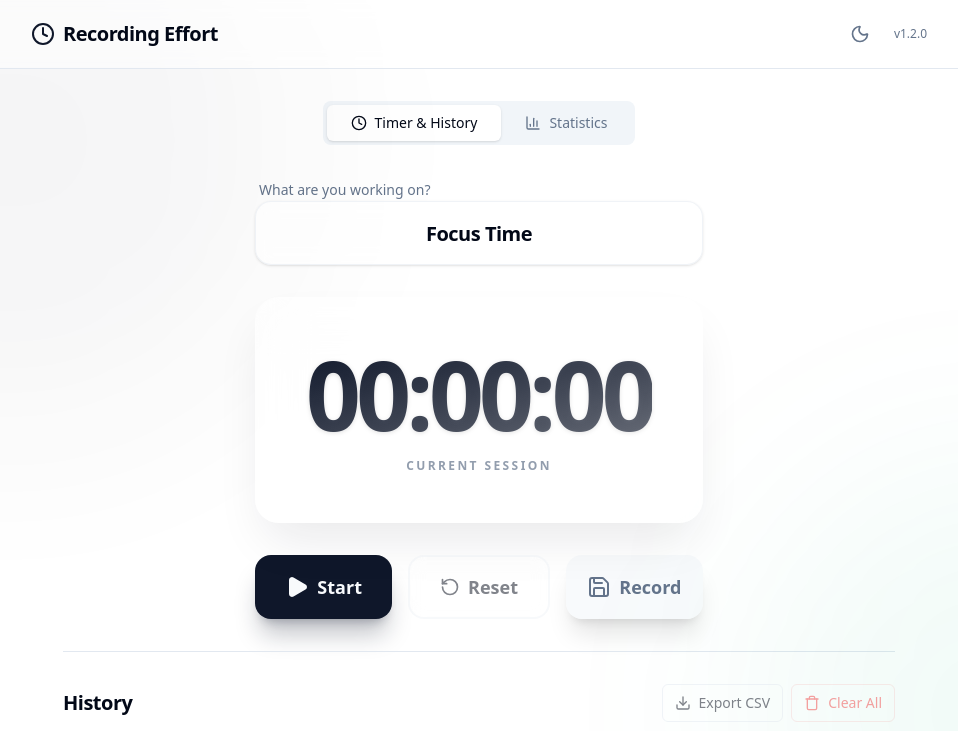
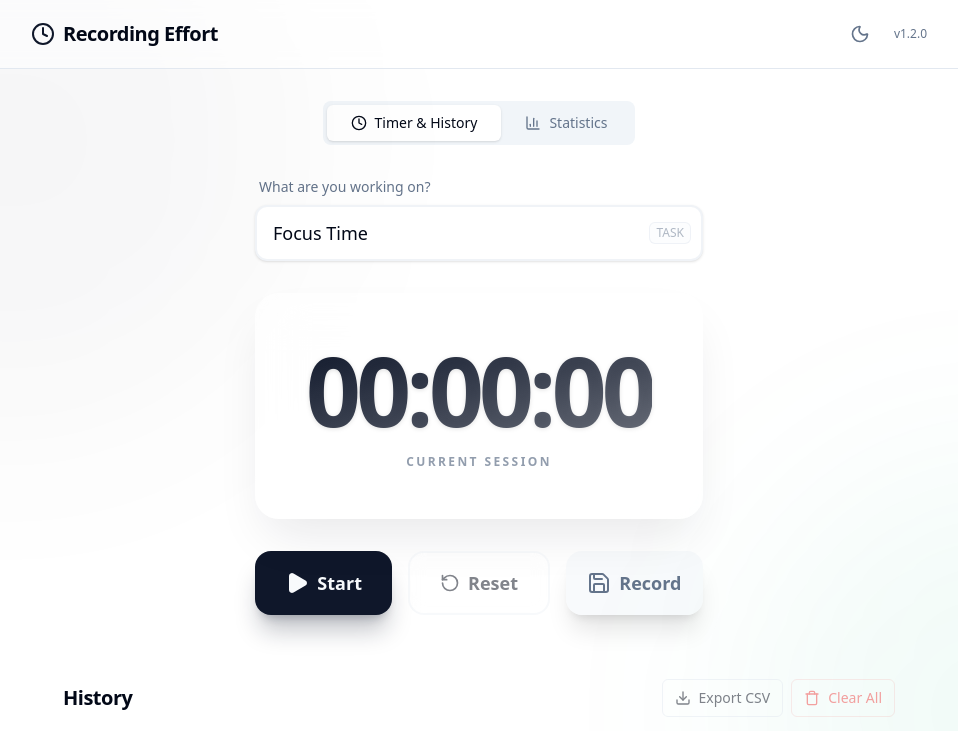
Before and after one commit to PyKataRyst/Recording-Effort, a React (Vite) app: page / in a window 1280 px wide. Shown: the top 731 px of the page, without its empty margins (161-1119 px from the left). Built offline with nearby package versions, Linux system fonts and the light colour scheme.

Commit message:
feat(ui): enhance task summary cards with today and avg metrics

```diff
--- a/src/App.tsx
+++ b/src/App.tsx
@@ -275,15 +275,38 @@ function useHistory() {
       dateKeys.push(d.toISOString().slice(0, 10))
     }
 
-    // Identify top tasks (top 5 by total duration)
-    const taskTotalDurations: { [key: string]: number } = {}
+    const taskDetails: { [key: string]: { totalDuration: number, todayDuration: number, activeDates: Set<string> } } = {}
+
+    // Helper to get local date string YYYY-MM-DD
+    const getTodayStr = () => {
+      const d = new Date()
+      return d.toLocaleDateString('sv') // 'sv' locale uses ISO format YYYY-MM-DD
+    }
+    const todayStr = getTodayStr()
+
     records.forEach(r => {
-      taskTotalDurations[r.taskName] = (taskTotalDurations[r.taskName] || 0) + r.duration
+      if (!taskDetails[r.taskName]) {
+        taskDetails[r.taskName] = { totalDuration: 0, todayDuration: 0, activeDates: new Set() }
+      }
+
+      const details = taskDetails[r.taskName]
+      details.totalDuration += r.duration
+      details.activeDates.add(r.date)
+
+      // Check if record is from today (comparing YYYY-MM-DD strings)
+      if (r.date === todayStr) {
+        details.todayDuration += r.duration
+      }
     })
 
     // Create sorted summary array
-    const taskSummaries = Object.entries(taskTotalDurations)
-      .map(([name, totalDuration]) => ({ name, totalDuration }))
+    const taskSummaries = Object.entries(taskDetails)
+      .map(([name, details]) => ({
+        name,
+        totalDuration: details.totalDuration,
+        todayDuration: details.todayDuration,
+        averageDuration: details.activeDates.size > 0 ? details.totalDuration / details.activeDates.size : 0
+      }))
       .sort((a, b) => b.totalDuration - a.totalDuration)
 
     const topTasks = taskSummaries
@@ -532,7 +555,7 @@ function HistoryTable({ records, onDelete, onClear, onExport }: HistoryTableProp
   )
 }
 
-function TaskSummaryCards({ summaries }: { summaries: { name: string, totalDuration: number }[] }) {
+function TaskSummaryCards({ summaries }: { summaries: { name: string, totalDuration: number, todayDuration: number, averageDuration: number }[] }) {
   // Colors for styling - simple cycling or hashing could differ from chart but totally fine
   const gradients = [
     "from-emerald-500/20 to-teal-500/5 hover:to-teal-500/10 border-emerald-500/20",
@@ -546,15 +569,18 @@ function TaskSummaryCards({ summaries }: { summaries: { name: string, totalDurat
     <div className="grid grid-cols-1 sm:grid-cols-2 lg:grid-cols-3 xl:grid-cols-4 gap-4 w-full">
       {summaries.map((task, index) => {
         const style = gradients[index % gradients.length]
+        const hasActivityToday = task.todayDuration > 0
+
         return (
           <div
             key={task.name}
             className={cn(
-              "rounded-2xl p-5 border backdrop-blur-sm shadow-sm transition-all hover:scale-[1.02] hover:shadow-md bg-gradient-to-br",
+              "rounded-2xl p-5 border backdrop-blur-sm shadow-sm transition-all hover:scale-[1.02] hover:shadow-md bg-gradient-to-br flex flex-col gap-4",
               style
             )}
           >
-            <div className="flex items-center gap-3 mb-2">
+            {/* Header */}
+            <div className="flex items-center gap-3">
               <div className="bg-background/80 p-2 rounded-lg shadow-sm">
                 <BarChart3 className="w-4 h-4 text-foreground/80" />
               </div>
@@ -563,16 +589,31 @@ function TaskSummaryCards({ summaries }: { summaries: { name: string, totalDurat
               </h3>
             </div>
 
-            <div className="flex items-baseline gap-1 mt-1">
-              <span className="text-2xl font-black tabular-nums tracking-tighter">
-                {formatDurationShort(task.totalDuration).split(' ')[0]}
-              </span>
-              <span className="text-sm text-muted-foreground font-medium">
-                {formatDurationShort(task.totalDuration).split(' ')[1]}
-              </span>
+            {/* Main Highlight: Today */}
+            <div className="space-y-1">
+              <div className="text-[10px] uppercase font-bold text-muted-foreground opacity-90 tracking-widest flex items-center gap-2">
+                Today <span className={cn("w-1.5 h-1.5 rounded-full inline-block", hasActivityToday ? "bg-primary/70 animate-pulse" : "bg-muted")} />
               </div>
-            <div className="text-[10px] uppercase font-bold text-muted-foreground mt-1 opacity-70 tracking-widest">
-              Total Duration
+              <div className={cn(
+                "text-3xl font-black tabular-nums tracking-tighter",
+                hasActivityToday ? "text-foreground" : "text-muted-foreground/40"
+              )}>
+                {hasActivityToday ? formatDurationShort(task.todayDuration) : "No activity"}
+              </div>
+            </div>
+
+            <div className="h-px bg-foreground/10 w-full" />
+
+            {/* Sub Stats: Total & Avg */}
+            <div className="grid grid-cols-2 gap-2 text-xs">
+              <div>
+                <div className="text-muted-foreground/70 font-medium mb-0.5">Total</div>
+                <div className="font-bold tabular-nums text-foreground/80">{formatDurationShort(task.totalDuration)}</div>
+              </div>
+              <div className="text-right">
+                <div className="text-muted-foreground/70 font-medium mb-0.5">Daily Avg</div>
+                <div className="font-bold tabular-nums text-foreground/80">{formatDurationShort(task.averageDuration || 0)}</div>
+              </div>
             </div>
           </div>
         )
@@ -784,30 +825,34 @@ function App() {
         </div>
 
         {activeTab === 'record' ? (
-          <>
-            <section className="w-full flex flex-col items-center gap-8 animate-in fade-in slide-in-from-bottom-4 duration-500">
-
-              <div className="w-full max-w-md space-y-3">
-                <label htmlFor="task-name" className="text-sm font-medium text-muted-foreground ml-1">
+          <div className="w-full flex flex-col items-center gap-8 animate-in fade-in slide-in-from-bottom-4 duration-500">
+            {/* Task Name Input */}
+            <div className="w-full max-w-md">
+              <label htmlFor="task-name" className="block text-sm font-medium text-muted-foreground mb-2 ml-1">
                 What are you working on?
               </label>
+              <div className="relative group">
                 <input
                   id="task-name"
                   type="text"
                   value={taskName}
                   onChange={(e) => setTaskName(e.target.value)}
-                  placeholder="e.g., English Study"
-                  className="w-full h-16 px-6 rounded-2xl bg-card/50 backdrop-blur-sm border border-border/50 focus:border-primary/50 focus:ring-4 focus:ring-primary/10 outline-none transition-all text-xl text-center placeholder:text-muted-foreground/40 text-foreground font-bold tracking-tight shadow-sm hover:bg-card/80"
+                  placeholder="e.g., Coding, Reading, Workout..."
+                  className="w-full px-4 py-3 bg-card border-2 border-border/50 rounded-xl focus:outline-none focus:border-primary/50 focus:ring-4 focus:ring-primary/10 transition-all text-lg font-medium placeholder:text-muted-foreground/50 shadow-sm group-hover:border-border/80"
                 />
+                <div className="absolute right-3 top-1/2 -translate-y-1/2 text-xs text-muted-foreground/50 font-medium pointer-events-none border border-border/50 px-1.5 py-0.5 rounded-md bg-muted/20">
+                  TASK
+                </div>
+              </div>
 
-                {/* Shortcuts */}
+              {/* Quick Select Task Chips */}
               {stats.frequentTasks.length > 0 && (
-                  <div className="flex flex-wrap gap-2 animate-in fade-in slide-in-from-top-1">
+                <div className="mt-3 flex flex-wrap gap-2">
                   {stats.frequentTasks.map(task => (
                     <button
                       key={task}
                       onClick={() => setTaskName(task)}
-                        className="px-3 py-1 text-xs font-medium rounded-full bg-accent text-accent-foreground hover:bg-accent/80 transition-colors border border-transparent hover:border-border"
+                      className="text-xs px-2.5 py-1 rounded-full bg-accent/50 text-muted-foreground hover:text-accent-foreground hover:bg-accent border border-transparent hover:border-border transition-all"
                     >
                       {task}
                     </button>
@@ -824,47 +869,25 @@ function App() {
               onPause={pause}
               onReset={handleReset}
               onRecord={handleRecord}
-                hasTime={time > 0}
+              hasTime={time > 0 || isRunning}
             />
-            </section>
 
-            <div className="w-full h-px bg-border" />
-
-            <section className="w-full animate-in fade-in slide-in-from-bottom-8 duration-700 delay-100">
+            <div className="w-full max-w-4xl mt-8">
               <HistoryTable
                 records={records}
                 onDelete={deleteRecord}
                 onClear={clearHistory}
                 onExport={exportCSV}
               />
-            </section>
-          </>
-        ) : (
-          <div className="animate-in fade-in slide-in-from-right-4 duration-500 space-y-8">
-            <div className="w-full flex flex-col gap-6">
-              <h2 className="text-2xl font-bold tracking-tight text-center">Your Progress Dashboard</h2>
-
-              {stats.taskSummaries.length > 0 && (
-                <TaskSummaryCards summaries={stats.taskSummaries} />
-              )}
-
-              {stats.topTasks.length === 0 ? (
-                <div className="text-center text-muted-foreground py-12 bg-card/50 rounded-2xl border border-border/50">
-                  <p className="text-lg">No activity yet.</p>
-                  <p className="text-sm">Start a task to see your trends graph!</p>
+            </div>
           </div>
         ) : (
+          <div className="w-full space-y-8 animate-in fade-in slide-in-from-bottom-4 duration-500">
+            <TaskSummaryCards summaries={stats.taskSummaries} />
             <EffortTrendChart data={stats.chartData} tasks={stats.topTasks} />
-              )}
-            </div>
           </div>
         )}
-
       </main>
-
-      <footer className="p-6 text-center text-sm text-muted-foreground border-t border-border mt-auto">
-        <p>&copy; {new Date().getFullYear()} Recording Effort.</p>
-      </footer>
     </div>
   )
 }
```
Lines whose indentation alone changed are shown as unchanged.
